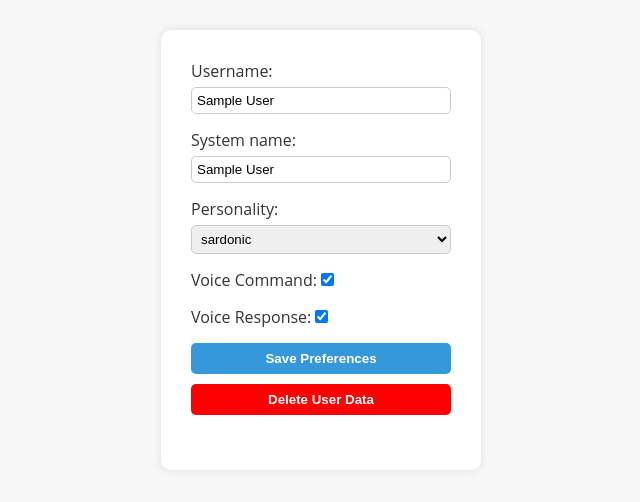
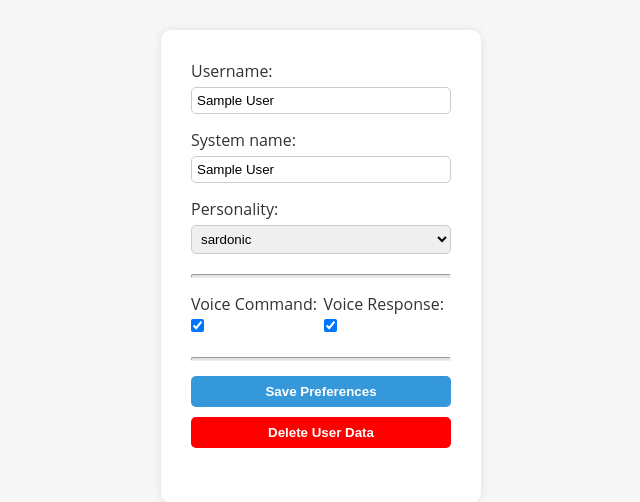
Before and after one commit to dstock3/custom_chatbot, a Flask app: page /preferences in a window 1280 px wide. Shown: the part 56-558 px from the top of the page, without its empty margins (319-959 px from the left). Run offline with Flask 3, Linux system fonts and the light colour scheme; tables that the repository leaves empty hold one stand-in row (values such as "Sample post").

Commit message:
revised stylistic aspects of preferences page

```diff
--- a/app.py
+++ b/app.py
@@ -46,13 +46,14 @@ def index():
 
 @app.route('/preferences', methods=['GET', 'POST'])
 def preferences():
+    history = []
     user = get_user()
 
     if request.method == 'POST':
         if 'delete' in request.form:
             # Delete the user's data and redirect to the preferences page
             delete_user(user['user_id'])
-            return redirect(url_for('preferences'))
+            return render_template('index.html', history=history, user=user)
         else:
             # Update the user's preferences
             voice_command = request.form.get('voice_command') == 'on'
@@ -60,6 +61,7 @@ def preferences():
             update_user_preferences(
                 user['user_id'],
                 name=request.form.get('username'),
+                system_name=request.form.get('system_name'),
                 voice_command=voice_command,
                 voice_response=voice_response,
                 personality=request.form.get('personality'),
--- a/assistant.py
+++ b/assistant.py
@@ -118,7 +118,6 @@ def convert_to_audio(system_message: SystemMessage) -> None:
     # Use subprocess to launch VLC player in a separate process
     subprocess.Popen(['vlc', '--play-and-exit', 'output.mp3', 'vlc://quit', '--qt-start-minimized'], stdout=subprocess.PIPE, stderr=subprocess.PIPE)
 
-
 def create_chat_transcript(messages: List[Dict[str, Any]], isCommand: bool, command: str or None) -> List[Dict[str, str]]:
     chat_transcript = []
     user_message = ''
--- a/model/user.py
+++ b/model/user.py
@@ -1,15 +1,15 @@
-import sqlite3
 from model.database import get_db
 
 def init_user_table(app):
     with app.app_context():
         db = get_db()
         cursor = db.cursor()
+
         cursor.execute("""
             CREATE TABLE IF NOT EXISTS user (
                 user_id INTEGER PRIMARY KEY AUTOINCREMENT,
                 name TEXT NOT NULL,
-                assistant_name TEXT NOT NULL,
+                system_name TEXT NOT NULL,
                 voice_command BOOLEAN NOT NULL,
                 voice_response BOOLEAN NOT NULL,
                 personality TEXT NOT NULL
@@ -17,14 +17,14 @@ def init_user_table(app):
         """)
         db.commit()
 
-def create_user(name, assistant_name, voice_command, voice_response, personality):
+def create_user(name, system_name, voice_command, voice_response, personality):
     db = get_db()
     cursor = db.cursor()
 
     cursor.execute("""
-        INSERT INTO user (name, assistant_name, voice_command, voice_response, personality)
+        INSERT INTO user (name, system_name, voice_command, voice_response, personality)
         VALUES (?, ?, ?, ?, ?)
-    """, (name, assistant_name, voice_command, voice_response, personality))
+    """, (name, system_name, voice_command, voice_response, personality))
     db.commit()
 
 def get_user(user_id=None):
@@ -42,24 +42,23 @@ def get_user(user_id=None):
         return {
             "user_id": user[0],
             "name": user[1],
-            "assistant_name": user[2],
+            "system_name": user[2],
             "voice_command": user[3],
             "voice_response": user[4],
             "personality": user[5]
         }
     return None
 
-def update_user_preferences(user_id, name, assistant_name, voice_command, voice_response, personality):
+def update_user_preferences(user_id, name, system_name, voice_command, voice_response, personality):
     db = get_db()
     cursor = db.cursor()
 
     cursor.execute("""
         UPDATE user
-        SET name=?, assistant_name=?, voice_command=?, voice_response=?, personality=?
+        SET name=?, system_name=?, voice_command=?, voice_response=?, personality=?
         WHERE user_id=?
-    """, (name, assistant_name, voice_command, voice_response, personality, user_id))
+    """, (name, system_name, voice_command, voice_response, personality, user_id))
     db.commit()
-
 
 def delete_user(user_id):
     db = get_db()
--- a/static/css/preferences.css
+++ b/static/css/preferences.css
@@ -72,3 +72,18 @@
 .delete-user-button:hover {
     background-color: #cc0000;
 }
+
+.cmd-options-container {
+    display: flex;
+    justify-content: space-between;
+    width: 100%;
+}
+
+.preferences-rule {
+    width: 100%;
+    height: 4px;
+    border-radius: 2px;
+    background-color: #dbdadab5;
+    margin-bottom: 15px;
+    margin-top: 5px;
+}
--- a/templates/preferences.html
+++ b/templates/preferences.html
@@ -28,7 +28,7 @@
                 <input type="text" name="username" id="username" value="{{ user.name }}">
 
                 <label for="assistant_name">System name:</label>
-                <input type="text" name="assistant_name" id="assistant_name" value="{{ user.assistant_name }}">
+                <input type="text" name="system_name" id="system_name" value="{{ user.system_name }}">
 
                 <label for="personality">Personality:</label>
                 <select name="personality" id="personality">
@@ -36,7 +36,8 @@
                         <option value="{{ key }}" {% if key == user.personality %}selected{% endif %}>{{ key }}</option>
                     {% endfor %}
                 </select>
-
+                <hr class="preferences-rule">
+                <div class="cmd-options-container">
                     <label for="voice_command">
                         Voice Command:
                         <input type="checkbox" name="voice_command" id="voice_command" {% if user.voice_command %}checked{% endif %}>
@@ -46,11 +47,13 @@
                         Voice Response:
                         <input type="checkbox" name="voice_response" id="voice_response" {% if user.voice_response %}checked{% endif %}>
                     </label>
+                </div>
+                <hr class="preferences-rule">
 
                 <input type="submit" value="Save Preferences">
             </form>
 
-            <form class="delete-user-form" action="/delete_user" method="POST">
+            <form class="delete-user-form" action="/" method="POST">
                 <input type="hidden" name="user_id" value="{{ user.user_id }}">
                 <button class="delete-user-button" type="submit" onclick="return confirm('Are you sure you want to delete your user data?')">Delete User Data</button>
             </form>
```
Lines whose indentation alone changed are shown as unchanged.
